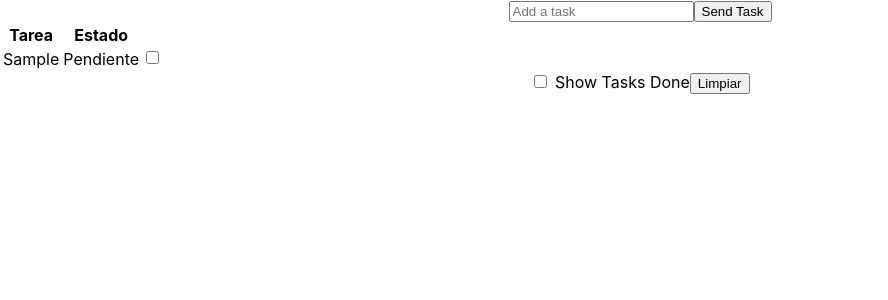
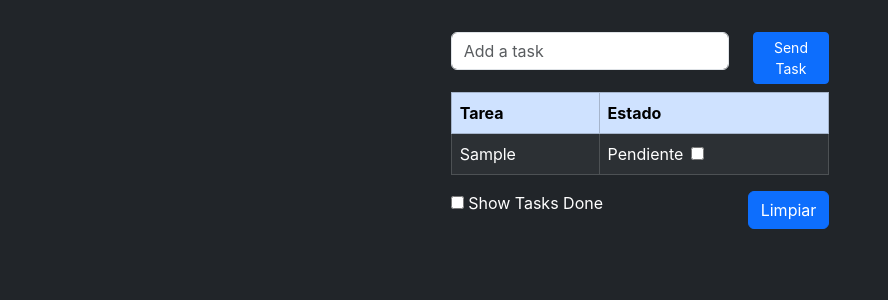
Before and after one commit to Juanruizkk/TaskApp, a React (Create React App) app: page / in a window 1280 px wide. Both pictures are taken after typing "Sample" into the empty fields and a click on the button "Send Task". Shown: the top 300 px of the page, without its empty margins (0-888 px from the left). Built offline with nearby package versions, Linux system fonts and the light colour scheme.

Commit message:
Terminado

```diff
--- a/package.json
+++ b/package.json
@@ -7,7 +7,9 @@
     "@testing-library/jest-dom": "^6.6.3",
     "@testing-library/react": "^16.3.0",
     "@testing-library/user-event": "^13.5.0",
+    "bootstrap": "^5.3.5",
     "react": "^19.1.0",
+    "react-bootstrap": "^2.10.9",
     "react-dom": "^19.1.0",
     "react-scripts": "5.0.1",
     "web-vitals": "^2.1.4"
--- a/src/App.js
+++ b/src/App.js
@@ -17,7 +17,7 @@ function App() {
 
   const toggleTask = (taskName) => {
     setTaskItems(
-      taskItems.map((t) => (t.name == taskName ? { ...t, done: !t.done } : t))
+      taskItems.map((t) => (t.name === taskName ? { ...t, done: !t.done } : t))
     );
   };
 
@@ -41,11 +41,13 @@ function App() {
   }, [taskItems]);
 
   return (
-    <div className="App">
+    <main className="bg-dark vh-100 text-white">
+      <div className="container p-4 col-md-4 offset-md-4">
       <TaskCreator createNewTask={createNewTask} />
       <TaskTable taskItems={taskItems} toggleTask={toggleTask} />
 
       <VisibilityControl
+      isChecked={showCompleted}
       setShowCompleted={(checked)=>setShowCompleted(checked)} cleanTasks={cleanTasks}
 
       />
@@ -57,7 +59,8 @@ function App() {
           showCompleted={showCompleted}
         />
       )}
-    </div>
+      </div>
+    </main>
   );
 }
 
--- a/src/components/TaskCreator.js
+++ b/src/components/TaskCreator.js
@@ -7,14 +7,20 @@ export const TaskCreator = (props) => {
     setNewTaskName('');
   }
     return (
-        <form onSubmit={handleSubmit}>
-      <input
+        <form onSubmit={handleSubmit} className="my-2 row">
+     <div className="col-9">
+     <input
         type="text"
         placeholder="Add a task"
         value={newTaskName}
         onChange={(e) => setNewTaskName(e.target.value)}
+        className="form-control "
       />
-      <button>Send Task</button>
+
+     </div>
+     <div className="col-3">
+     <button className="btn btn-primary btn-sm">Send Task</button>
+     </div>
       </form>
     )
 }
--- a/src/components/TaskRow.js
+++ b/src/components/TaskRow.js
@@ -1,13 +1,19 @@
-export const TaskRow = ({task,toggleTask}) => {
+export const TaskRow = ({ task, toggleTask }) => {
+    const checkboxId = `checkbox-${task.name}`; // ID único por tarea
   return (
     <tr key={task.name}>
       <td>{task.name}</td>
-      <td>{task.done ? "Completada" : "Pendiente"}</td>
-      <input
-        type="checkbox"
-        checked={task.done}
-        onChange={() => toggleTask(task.name)}
-      />
+
+        <td>
+          <label htmlFor={checkboxId} className="me-2">{task.done ? "Completada" : "Pendiente"}</label>
+          <input
+          id={checkboxId}
+            type="checkbox"
+            checked={task.done}
+            onChange={() => toggleTask(task.name)}
+          />
+        </td>
+
     </tr>
   );
 };
--- a/src/components/TaskTable.js
+++ b/src/components/TaskTable.js
@@ -15,9 +15,9 @@ export const TaskTable = ({ taskItems, toggleTask, showCompleted = false }) => {
   };
 
   return (
-    <table>
+    <table className="table table-dark table-striped table-bordered table-secondary">
       <thead>
-        <tr>
+        <tr className="table-primary">
           <th>Tarea</th>
           <th>Estado</th>
         </tr>
--- a/src/components/VisibilityControl.js
+++ b/src/components/VisibilityControl.js
@@ -7,16 +7,17 @@ export const VisibilityControl = ({isChecked,setShowCompleted,cleanTasks}) => {
 
     }
   return (
-    <div>
-      <input
+    <div className="d-flex justify-content-between my-2">
+        <div> <input
         type="checkbox"
         isChecked={isChecked}
         onChange={(e) => {
             setShowCompleted(e.target.checked);
         }}
       />{" "}
-      <label>Show Tasks Done</label>
-      <button onClick={handleDelete}>
+      <label>Show Tasks Done</label></div>
+
+      <button className="btn btn-primary" onClick={handleDelete}>
         Limpiar
       </button>
     </div>
--- a/src/index.js
+++ b/src/index.js
@@ -1,5 +1,6 @@
 import React from 'react';
 import ReactDOM from 'react-dom/client';
+import 'bootstrap/dist/css/bootstrap.min.css';
 import './index.css';
 import App from './App';
 
```
Also changed, not shown: 1 other file (tests, documents, lock files or other folders).
